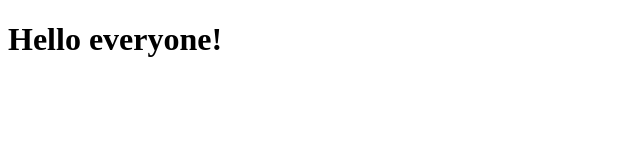
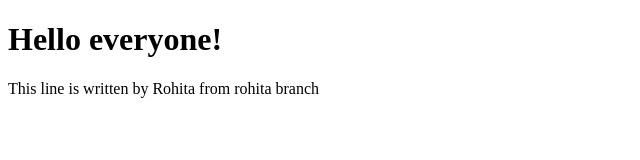
Before and after one commit to aayushiss/collab-project, a plain HTML site: page index.html in a window 1280 px wide. Shown: the whole page, without its empty margins (0-640 px from the left). Drawn offline with Linux system fonts and the light colour scheme.

Commit message:
commit from rohita branch

```diff
--- a/index.html
+++ b/index.html
@@ -7,5 +7,6 @@
 </head>
 <body>
     <h1>Hello everyone!</h1>
+    <p> This line is written by Rohita from rohita branch </p>
 </body>
 </html>
```
